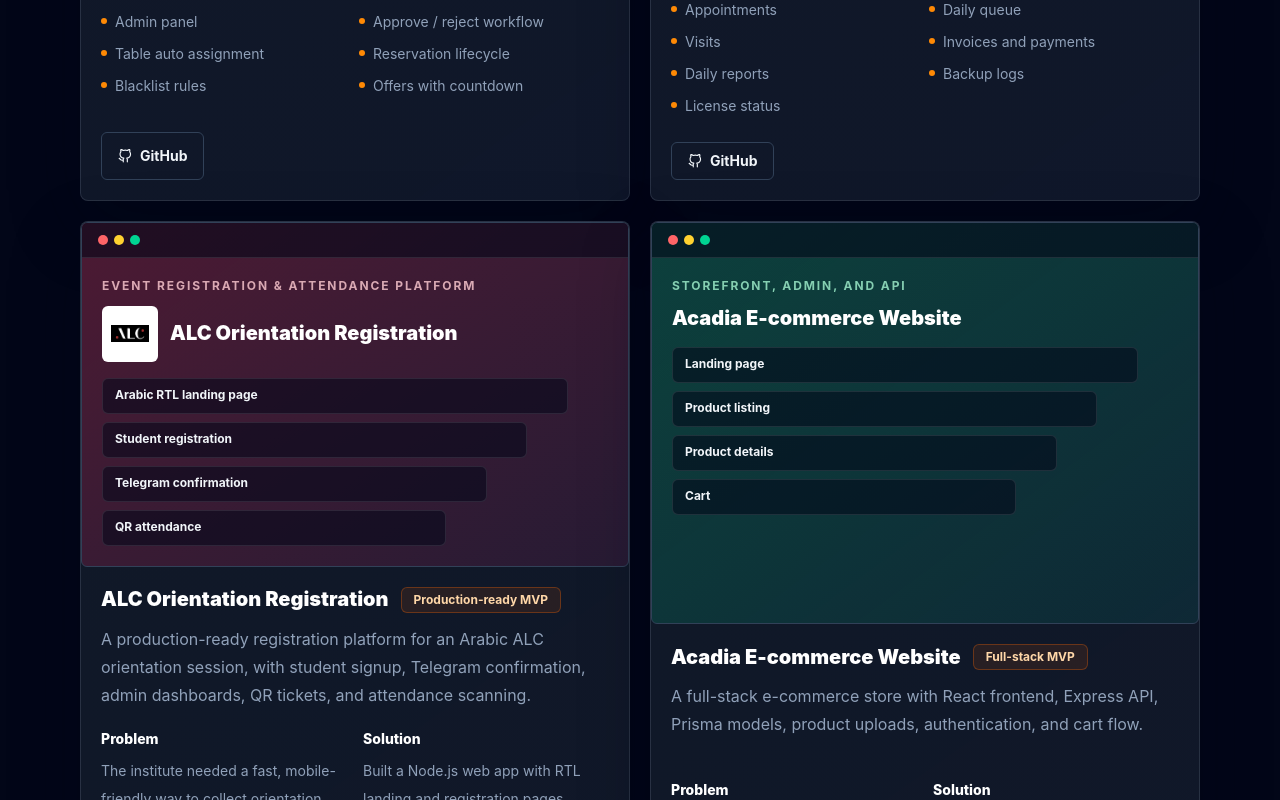
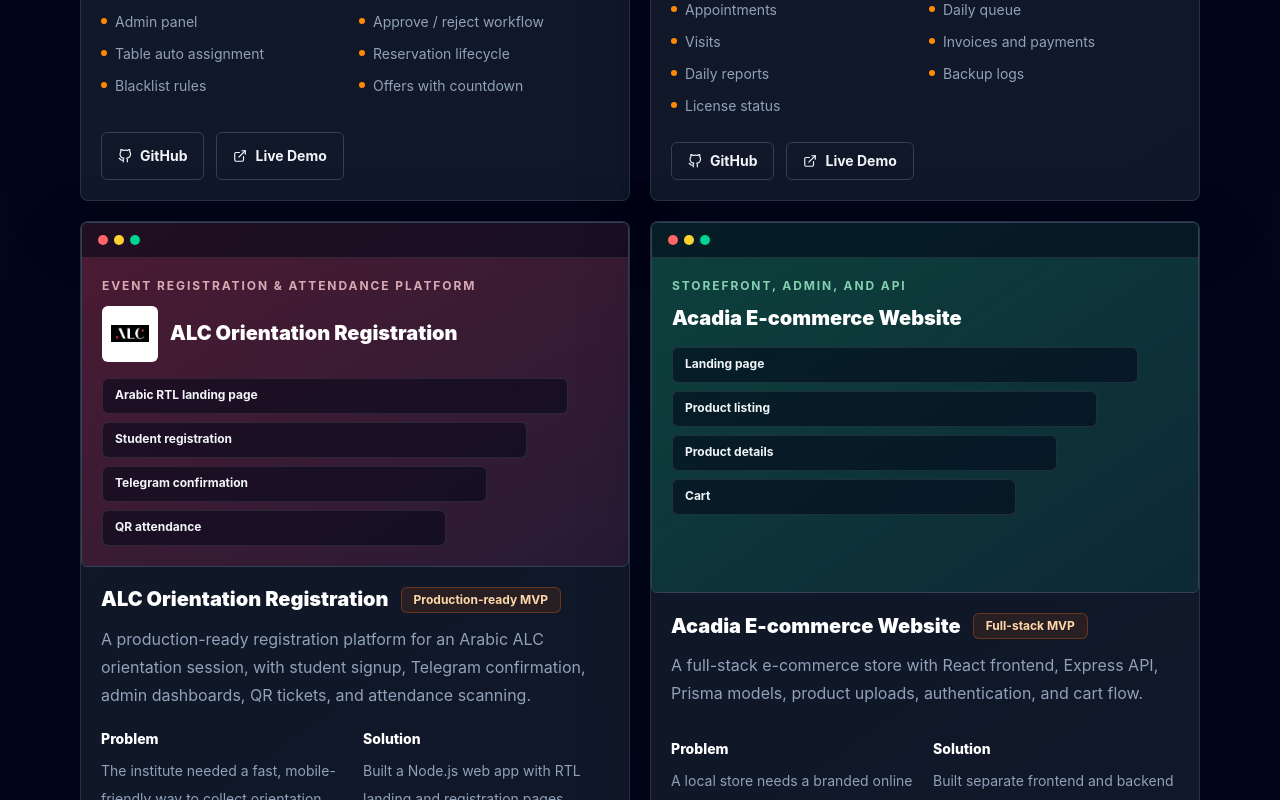
Before and after one commit to abdulkareem424/portfolio, a React (Vite) app: page / in a window 1280 px wide. Shown: the part 3260-4060 px from the top of the page. Built offline with nearby package versions, Linux system fonts and the light colour scheme; no server answers.

Commit message:
Add live demo links for every project

```diff
--- a/src/data/projects.js
+++ b/src/data/projects.js
@@ -1,6 +1,7 @@
 export const featuredProjects = [
   {
     title: 'Tabeley',
+    slug: 'tabeley',
     type: 'Restaurant & Cafe Booking Platform',
     description:
       'A mobile-first reservation platform for restaurants and cafes, backed by a Laravel API and a Flutter application.',
@@ -31,10 +32,11 @@
     tone: 'orange',
     image: '/images/tabeley-logo.webp',
     github: 'https://github.com/abdulkareem424/tabeley-mvp',
-    demo: '',
+    demo: '?project=tabeley',
   },
   {
     title: 'Physio Center Management System',
+    slug: 'physio-center',
     type: 'Clinic Operations System',
     description:
       'A desktop-first clinic management system with a Flutter client, Laravel API, PostgreSQL schema, appointments, queue, billing, reports, and backup flows.',
@@ -58,10 +60,11 @@
     tone: 'sky',
     image: '/images/clinic-icon.png',
     github: 'https://github.com/abdulkareem424/clinic',
-    demo: '',
+    demo: '?project=physio-center',
   },
   {
     title: 'ALC Orientation Registration',
+    slug: 'alc-orientation',
     type: 'Event Registration & Attendance Platform',
     description:
       'A production-ready registration platform for an Arabic ALC orientation session, with student signup, Telegram confirmation, admin dashboards, QR tickets, and attendance scanning.',
@@ -92,10 +95,12 @@
     tone: 'rose',
     image: '/images/alc-logo.jpg',
     github: 'https://github.com/abdulkareem424/alc-orientation-registration',
-    demo: '',
+    demo: '?project=alc-orientation',
+    externalDemo: 'https://alc-architecture.com/',
   },
   {
     title: 'Acadia E-commerce Website',
+    slug: 'acadia-store',
     type: 'Storefront, Admin, and API',
     description:
       'A full-stack e-commerce store with React frontend, Express API, Prisma models, product uploads, authentication, and cart flow.',
@@ -117,10 +122,11 @@
     status: 'Full-stack MVP',
     tone: 'emerald',
     github: '',
-    demo: '',
+    demo: '?project=acadia-store',
   },
   {
     title: 'Alhallak Store Prices | أسعار محل الحلاق',
+    slug: 'alhallak-prices',
     type: 'Wholesale Price Management Platform',
     description:
       'A mobile-first Arabic price board for publishing wholesale product prices in USD and SYP, with exchange-rate updates and a protected management page.',
@@ -142,13 +148,15 @@
     status: 'Live / Production',
     tone: 'amber',
     github: 'https://github.com/abdulkareem424/alhallak-prices-live',
-    demo: 'https://abdulkareem424.github.io/alhallak-prices-live/',
+    demo: '?project=alhallak-prices',
+    externalDemo: 'https://abdulkareem424.github.io/alhallak-prices-live/',
   },
 ]
 
 export const academicProjects = [
   {
     title: 'Image Editor Desktop App',
+    slug: 'image-editor',
     type: 'Academic Project',
     description:
       'A desktop image editor built with C# WinForms with basic and advanced image editing tools.',
@@ -167,10 +175,11 @@
     status: 'Academic',
     tone: 'violet',
     github: '',
-    demo: '',
+    demo: '?project=image-editor',
   },
   {
     title: 'Physio Center Node API',
+    slug: 'physio-api',
     type: 'Backend Training Project',
     description:
       'A Node.js backend prototype for a physiotherapy center using Express, Sequelize, SQL Server, JWT authentication, and role-aware APIs.',
@@ -186,10 +195,11 @@
     status: 'Training / Backend Prototype',
     tone: 'amber',
     github: '',
-    demo: '',
+    demo: '?project=physio-api',
   },
   {
     title: 'Simple HTTP Web Server',
+    slug: 'http-server',
     type: 'Networking Project',
     description:
       'A Python HTTP server that handles GET and POST requests, serves static files, and processes multipart uploads.',
@@ -198,10 +208,11 @@
     status: 'Training Project',
     tone: 'rose',
     github: '',
-    demo: '',
+    demo: '?project=http-server',
   },
   {
     title: 'Data Mining Notebook',
+    slug: 'data-mining',
     type: 'Data & ML Project',
     description:
       'A notebook applying classification, regression, and clustering techniques on real datasets.',
@@ -210,6 +221,6 @@
     status: 'Academic',
     tone: 'orange',
     github: '',
-    demo: '',
+    demo: '?project=data-mining',
   },
 ]
```
